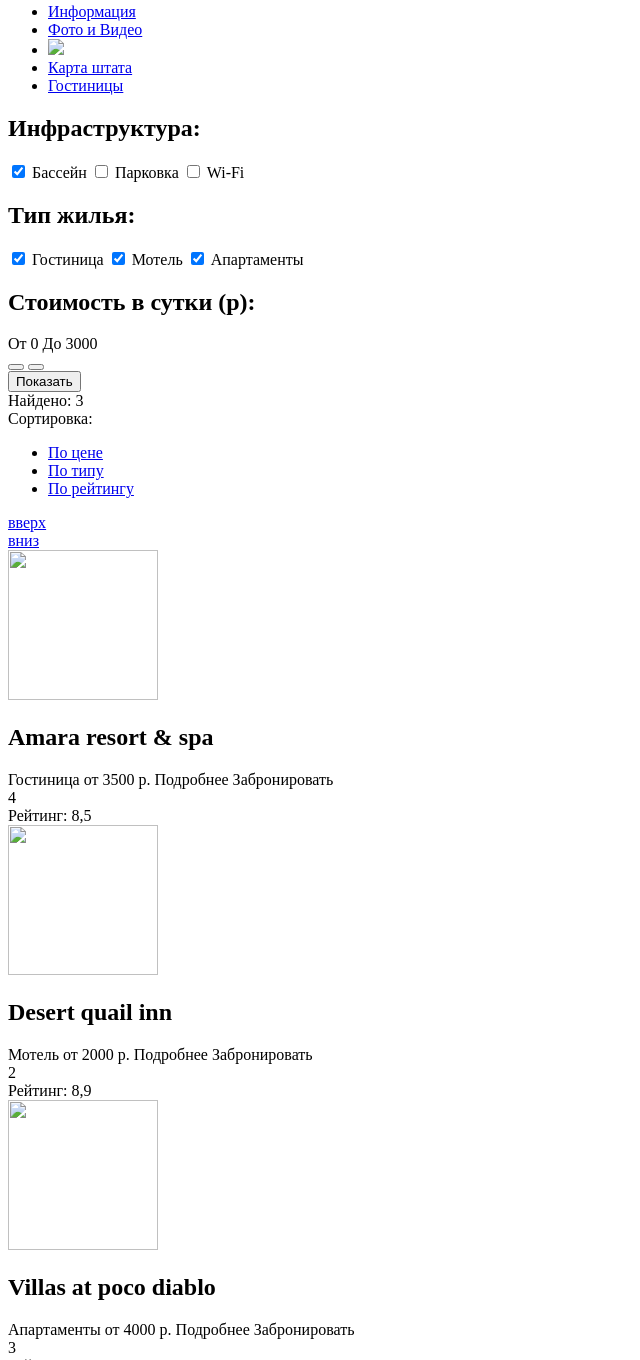
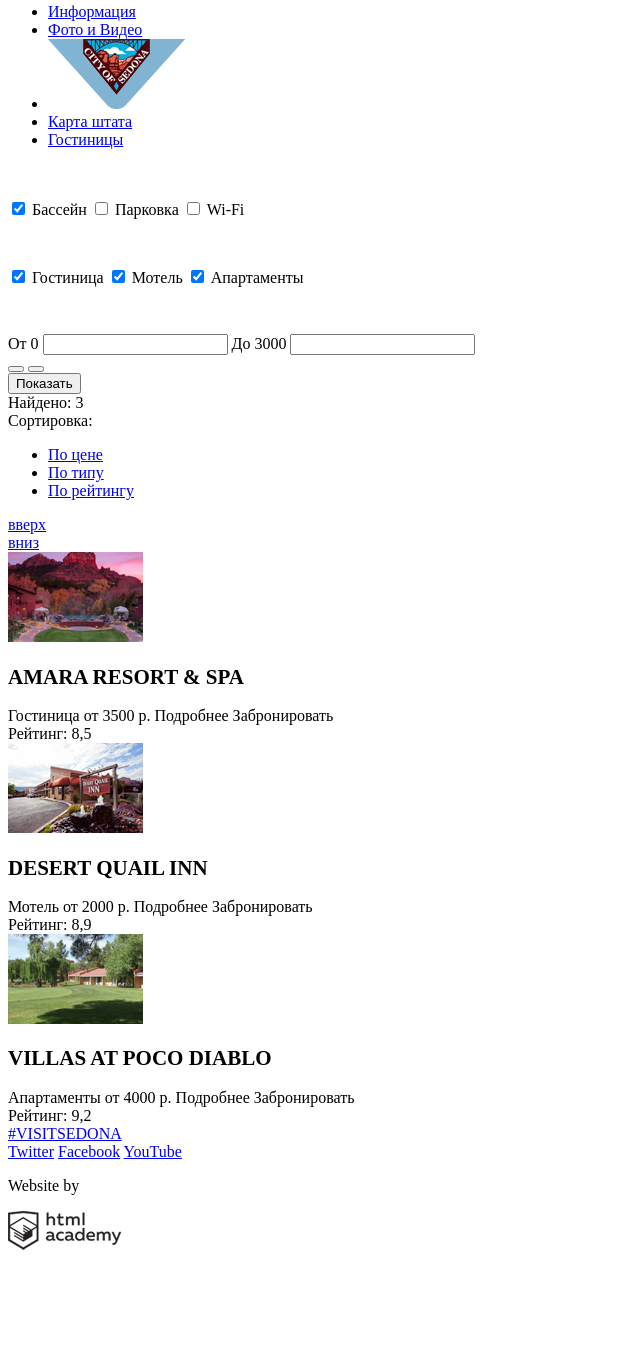
Before and after one commit to utkinaevgenia/243275-sedona, a plain HTML site: page inner.html in a window 1280 px wide. Shown: the part 13-1373 px from the top of the page, without its empty margins (0-640 px from the left). After the commit the page ends 1275 px from the top, so only its background shows below. Drawn offline with Linux system fonts and the light colour scheme.

Commit message:
подключение стилей и изображений

```diff
--- /dev/null
+++ b/css/index-style.css
@@ -0,0 +1,23 @@
+.body {
+	font-size: 12px;
+	line-height: 18px;
+	color: #000000;
+	font-weight: : Regular;
+	font-family: PTSans;
+}
+ h2 {
+	font-size: 21px;
+	line-height: 24px;
+	color: #000000;
+	font-weight: : Bold;
+	font-family: PTSans;
+	text-transform: uppercase;
+}
+h1 {
+	font-size: 21px;
+	line-height: 26px;
+	color: #000000;
+	font-weight: : Bold;
+	font-family: PTSans;
+	text-transform: uppercase;
+}
--- /dev/null
+++ b/css/inner-style.css
@@ -0,0 +1,31 @@
+.body {
+	font-size: 12px;
+	line-height: 18px;
+	color: #000000;
+	font-weight: : Regular;
+	font-family: PTSans;
+}
+.common-filter h2 {
+	font-size: 16px;
+	line-height: 21px;
+	color: #ffffff;
+	font-weight: : Bold;
+	font-family: PTSans;
+	text-transform: uppercase;
+}
+.price h2 {
+	font-size: 16px;
+	line-height: 21px;
+	color: #ffffff;
+	font-weight: : Bold;
+	font-family: PTSans;
+	text-transform: uppercase;
+}
+.hotel-character h2 {
+	font-size: 21px;
+	line-height: 26px;
+	color: #000000;
+	font-weight: : Bold;
+	font-family: PTSans;
+	text-transform: uppercase;
+}
--- a/inner.html
+++ b/inner.html
@@ -2,6 +2,7 @@
 <html>
 <head>
   <meta charset="utf-8">
+  <link href="css/inner-style.css" rel="stylesheet">
   <title>Каталог гостиниц</title>
 </head>
 <body>
@@ -16,7 +17,7 @@
             <a href="#">Фото и Видео</a>
           </li>
           <li class="main-logo">
-            <a href="#"> <img class="logo" src="#"></a>
+            <a href="#"><img class="logo" src="img/icon.png" width="138" height="70" alt="Седона"></a>
           </li>
           <li>
             <a href="#">Карта штата</a>
@@ -24,6 +25,7 @@
           <li>
             <a href="#">Гостиницы</a>
           </li>
+        </ul>
       </nav>
     </header>
     <main>
@@ -55,8 +57,12 @@
         <div class="price">
           <h2>Стоимость в сутки (р):</h2>
           <div class="price-range">
-            <span>От 0</span>
-            <span>До 3000</span>
+            <label>От 0
+              <input type="text" name="price-min">
+            </label>
+            <label>До 3000
+              <input type="text" name="price-max">
+            </label>
           </div>
           <div class="range">
             <div class="range-active">
@@ -70,17 +76,17 @@
           <span class="find">Найдено: 3</span>
           <div class="sort">Сортировка:
             <ul class="filter-sort">
-              <li> <a class="active" href="#">По цене</a> </li>
-              <li> <a href="#"> По типу</a> </li>
-              <li> <a href="#"> По рейтингу</a> </li>
+              <li> <a class="active" href="#">По цене</a></li>
+              <li> <a href="#"> По типу</a></li>
+              <li> <a href="#"> По рейтингу</a></li>
             </ul>
           </div>
-          <div class="direction-filter up"> <a href="#">вверх</a></div>
-          <div class="direction-filter down"> <a : active href="#"> вниз</a> </div>
+          <div class="direction-filter up"><a href="#">вверх</a></div>
+          <div class="direction-filter down"><a class="active" href="#"> вниз</a></div>
         </div>
         <section class="hotels-list">
           <div class="hotel">
-            <img src="#" width="150" height="150">
+            <img src="img/inner-amara.png" width="135" height="90">
             <div class="hotel-character">
               <h2>Amara resort & spa</h2>
               <span>Гостиница</span>
@@ -89,12 +95,17 @@
               <a class="booking">Забронировать</a>
             </div>
             <div class="rating">
-              <div class="star">4</div>
+              <div class="star">
+                <span class="one"></span>
+                <span class="two"></span>
+                <span class="three"></span>
+                <span class="four"></span>
+              </div>
               <div class="rating number">Рейтинг: 8,5</div>
             </div>
           </div>
           <div class="hotel">
-            <img src="#" width="150" height="150">
+            <img src="img/inner-desert.png" width="135" height="90">
             <div class="hotel-character">
               <h2>Desert quail inn</h2>
               <span> Мотель</span>
@@ -103,12 +114,15 @@
               <a class="booking">Забронировать</a>
             </div>
             <div class="rating">
-              <div class="star">2</div>
+              <div class="star">
+                <span class="one"></span>
+                <span class="two"></span>
+              </div>
               <div class="rating number">Рейтинг: 8,9</div>
             </div>
           </div>
           <div class="hotel">
-            <img src="#" width="150" height="150">
+            <img src="img/villas.png" width="135" height="90">
             <div class="hotel-character">
               <h2>Villas at poco diablo</h2>
               <span> Апартаменты</span>
@@ -117,7 +131,11 @@
               <a class="booking" type="submit">Забронировать</a>
             </div>
             <div class="rating">
-              <div class="star">3</div>
+              <div class="star">
+                <span class="one"></span>
+                <span class="two"></span>
+                <span class="three"></span>
+              </div>
               <div class="rating number">Рейтинг: 9,2</div>
             </div>
           </div>
@@ -135,7 +153,7 @@
       </section>
       <section class="footer-copyright">
         <p>Website by</p>
-        <a class="copyright" href="#"> <img src="img/logo-html.png"></a>
+        <a class="copyright" href="#"><img src="img/htmlacad.png" width="113" height="39" alt="htmlacademy"></a>
       </section>
     </footer>
   </div>
```
Also changed, not shown: index.html (+9 -8 lines), img/f.png (added), img/htmlacad.png (added), img/icon.png (added), img/index-bridge.jpg (added), img/index-city.png (added), img/index-intro.png (added), img/inner-amara.png (added), img/inner-desert.png (added), img/inner-filter background.png (added), img/logo-accomodation.png (added), img/logo-eat.png (added), img/logo-suvenire.png (added), img/map.png (added), 3 more files.
